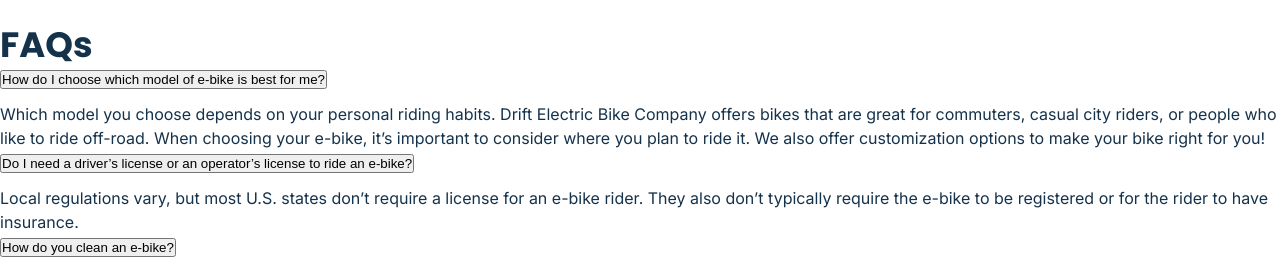
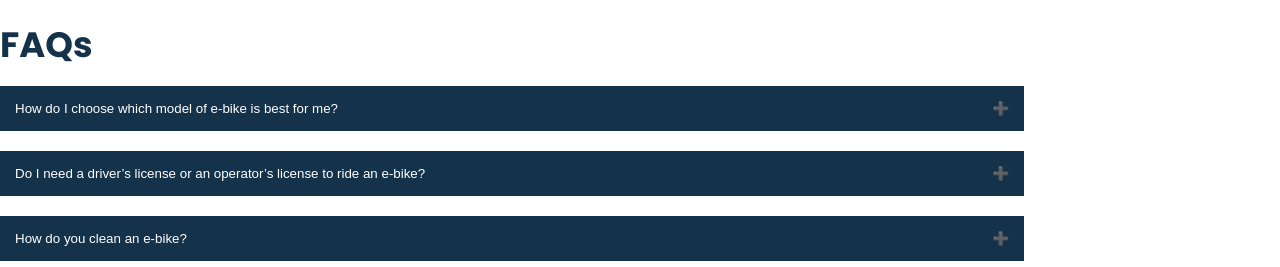
Before and after one commit to tracydchristenson-hub/drift_ebike, a plain HTML site: page info.html in a window 1280 px wide. Shown: the part 1129-1396 px from the top of the page. Drawn offline with Linux system fonts and the light colour scheme.

Commit message:
Update style.css

```diff
--- a/style.css
+++ b/style.css
@@ -391,6 +391,50 @@
         text-align: center;
     }
 
+   /* COLLAPSIBLE SECTION STYLES - These styles added Nov. 19 by TC */
+
+.collapsible {
+    background-color: var(--color-primary);
+    color: var(--color-bg);
+    cursor: pointer;
+    padding: 15px;
+    width: 80%;
+    border: none;
+    text-align: left;
+    outline: none;
+    margin-top: 20px;
+   margin-right: auto;
+   margin-left: auto;
+}
+/* Styles for the button headers that control the collapsible sections on the FAQs page. The background is navy and the text is white. */
+
+.active, .collapsible:hover {
+    background-color: var(--color-primary-hover);
+}
+/* When the user hovers over or selects the button headers that control the collapsible sections on the FAQs page, they turn a muted navy. */
+
+.content {
+    padding: 0 15px;
+    display: none;
+    overflow: hidden;
+    background-color: var(--color-hero);
+}
+/* The content for the collapsed sections is hidden by default. When it appears, it has a pale gray background. */
+
+.collapsible:after {
+    content: '\02795'; /* Unicode character for "plus" sign (+) */
+    color: var(--color-bg);
+    float: right;
+    margin-left: 5px;
+}
+/* Styles indicator on button headers that shows they can be expanded or collapsed. By default, it's a plus sign. */
+
+.active:after {
+    content: "\2796"; /* Unicode character for "minus" sign (-) */
+}
+/* When the content has been expanded on the collapsed sections, the indicator on button headers becomes a minus sign, showing that they can be collapsed. */
+
+
     /* FOOTER */
     .site-footer {
         background: var(--color-text);
```
